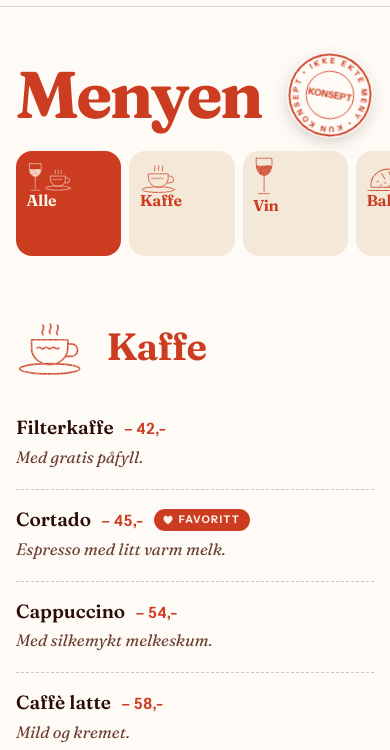
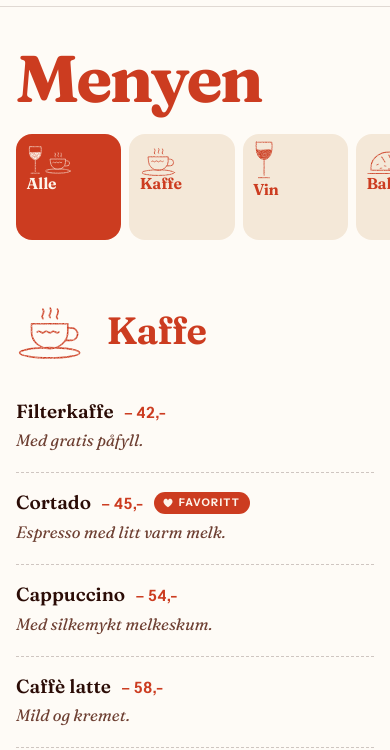
Before and after one commit to vesiertn-rgb/ostavind, a plain HTML site: page lokkale/meny.html in a window 390 px wide. Shown: the part 96-846 px from the top of the page. Drawn offline with Linux system fonts and the light colour scheme.

Commit message:
Lokkale: remove the spinning Konsept stamp from the menu page
Co-Authored-By: Claude Opus 5.5 <noreply@anthropic.com>
Claude-Session: https://claude.ai/code/session_01EMm7UXe2A1jAcBLKqLAQCN

```diff
--- a/lokkale/meny.html
+++ b/lokkale/meny.html
@@ -257,7 +257,7 @@ h1 em, h2 em { font-style: italic; font-weight: 500; font-variation-settings: "S
   .m-hero-in { grid-template-columns: minmax(0, 1fr) auto; grid-template-areas: "e e" "h s"; align-items: center; gap: 0 10px; }
   .m-hero-in > div { display: contents; }
   .m-hero .eyebrow { grid-area: e; }
-  .m-hero h1 { grid-area: h; padding-bottom: 0; }
+  .m-hero h1 { grid-area: h; }
   .stamp { grid-area: s; width: 88px; margin-bottom: 0; filter: drop-shadow(0 5px 7px rgba(43, 12, 6, .16)); }
 }
 @media (max-width: 360px) { .m-hero h1 { font-size: 56px; } .stamp { width: 72px; } }
@@ -426,14 +426,6 @@ h1 em, h2 em { font-style: italic; font-weight: 500; font-variation-settings: "S
     <div>
       <h1 id="m-h">Menyen</h1>
     </div>
-    <svg class="stamp" viewBox="0 0 200 200" aria-hidden="true">
-      <defs><path id="circ" d="M100 100m-72 0a72 72 0 1 1 144 0a72 72 0 1 1-144 0"/></defs>
-      <circle cx="100" cy="100" r="98" style="fill:var(--cream)"/>
-      <circle cx="100" cy="100" r="92" fill="none" stroke="currentColor" stroke-width="4"/>
-      <circle cx="100" cy="100" r="54" fill="none" stroke="currentColor" stroke-width="2"/>
-      <g class="ring"><text font-family="Instrument Sans, Arial, sans-serif" font-weight="700" font-size="17" letter-spacing="3" fill="currentColor" textLength="440" lengthAdjust="spacing"><textPath href="#circ">IKKE EKTE MENY • KUN KONSEPT •</textPath></text></g>
-      <text x="100" y="107" text-anchor="middle" font-family="Instrument Sans, Arial, sans-serif" font-weight="700" font-size="21" fill="currentColor">KONSEPT</text>
-    </svg>
   </div>
 </section>
 <div class="m-filter">
```
Also changed, not shown: lokkale/index.html (+1 -1 lines).
